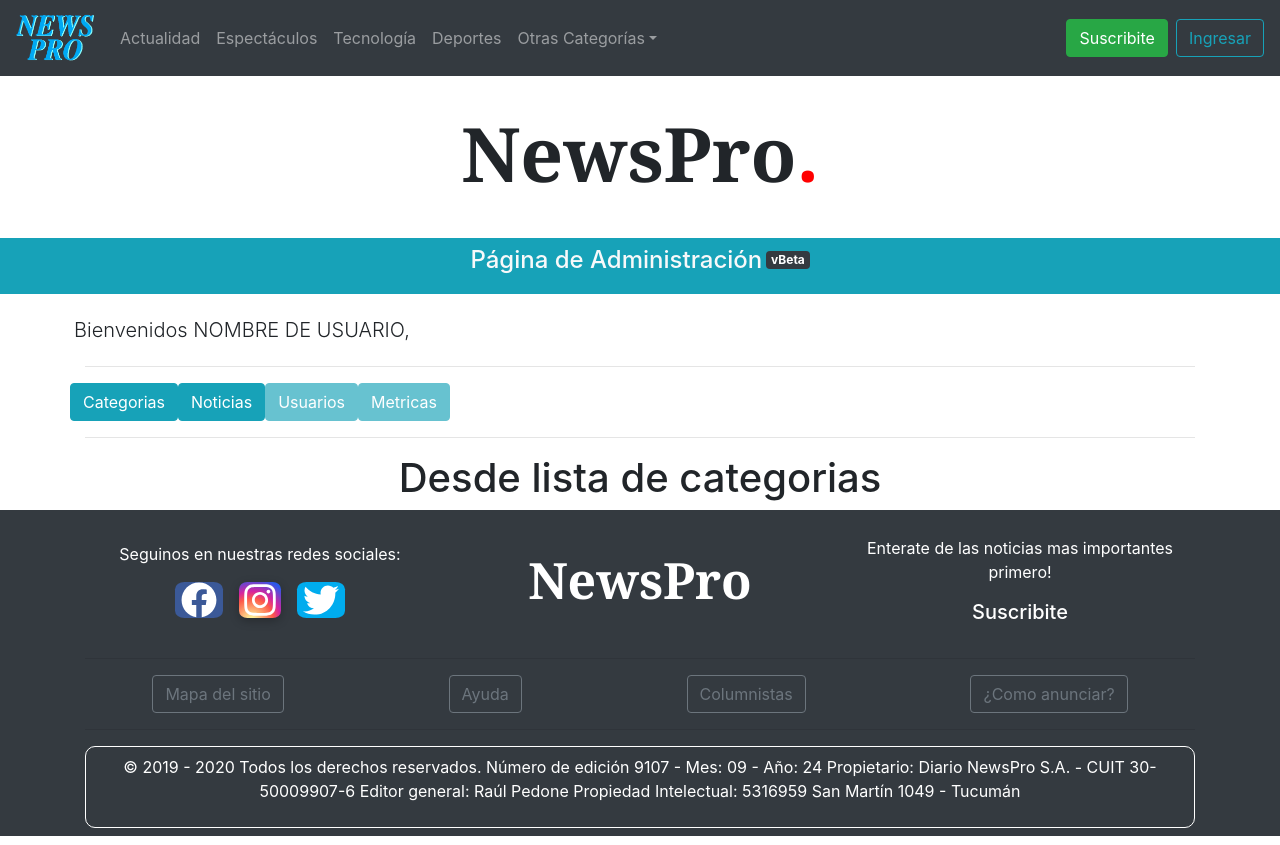
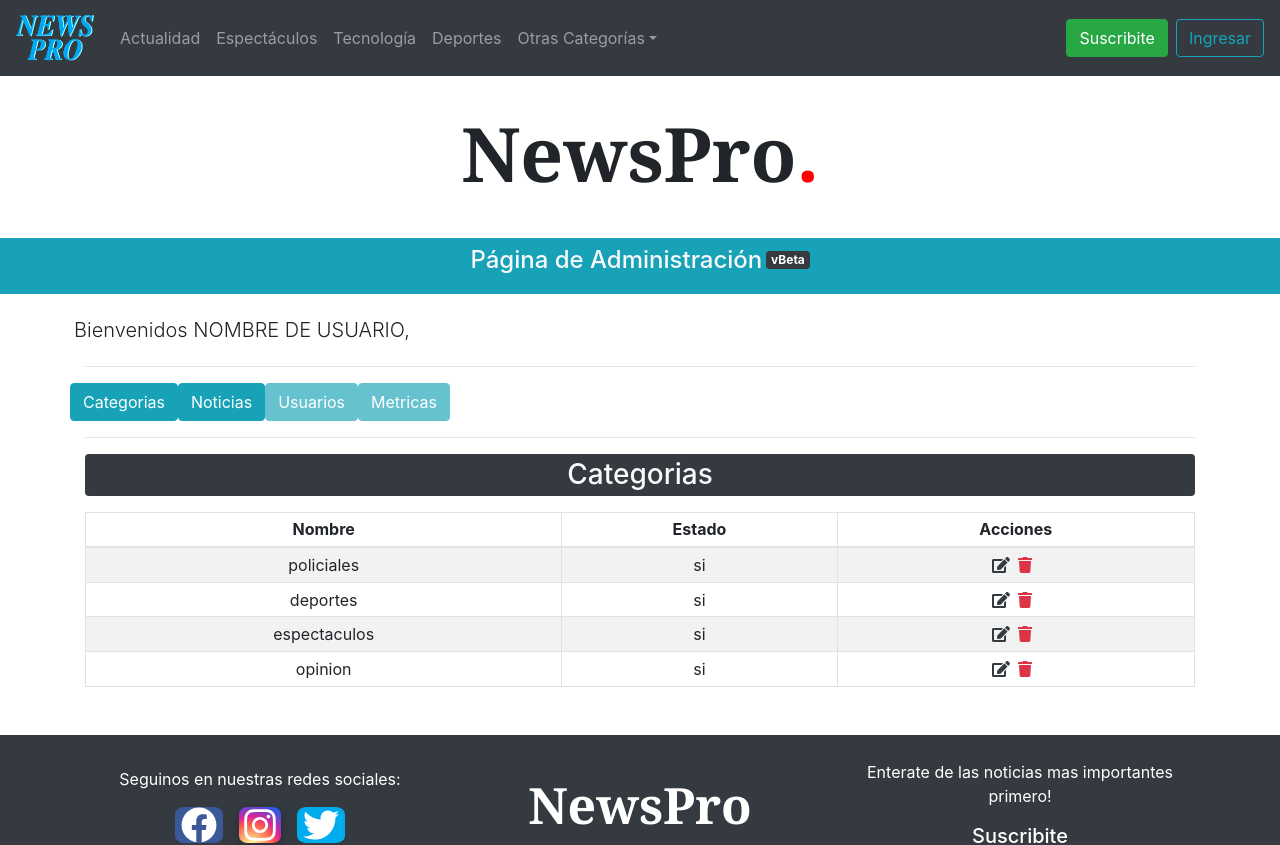
Before and after one commit to MChanoM/ProyectoFinal, a React (Create React App) app: page /admin in a window 1280 px wide. Shown: the top 845 px of the page. Built offline with nearby package versions, Linux system fonts and the light colour scheme.

Commit message:
pagina de admin ok

```diff
--- a/src/components/abm/PaginaAdmin.js
+++ b/src/components/abm/PaginaAdmin.js
@@ -1,19 +1,46 @@
-import React, { useState } from "react";
+import React, { Fragment, useState } from "react";
 import { Container, Col, Row, Nav, Badge, Button } from "react-bootstrap";
 import { BrowserRouter as Router, Switch, Route } from "react-router-dom";
+import Spinner from "../common/Spinner";
+import ListaCategorias from "./abmCategorias/ListaCategorias";
 import ListaNoticias from "./abmNoticias/ListaNoticias";
-import ListaCategorias from "./abmCategorias/ListaCategorias";
-import Spinner from "../common/Spinner";
 
 const PaginaAdmin = () => {
   const [opc, setOpc] = useState("cat");
   const [loader, setLoader] = useState(false);
 
+
+  const noticias = [
+    { id: "24", titulo:"ADsdkasdkñalskdañlksdñalkdasasñdka", autor: "maxi", descripcion: "blabla", categoria: "policiales", destacada:"true",publicada:"true" },
+    { id: "24", titulo:"ADsdkasdkñalskdañlksdñalkdasasñdka", autor: "maxi", descripcion: "blabla", categoria: "policiales", destacada:true,publicada:true },
+    { id: "24", titulo:"ADsdkasdkñalskdañlksdñalkdasasñdka", autor: "maxi", descripcion: "blabla", categoria: "policiales", destacada:true,publicada:true },
+    { id: "24", titulo:"ADsdkasdkñalskdañlksdñalkdasasñdka", autor: "maxi", descripcion: "blabla", categoria: "policiales", destacada:true,publicada:true },
+    { id: "24", titulo:"ADsdkasdkñalskdañlksdñalkdasasñdka", autor: "maxi", descripcion: "blabla", categoria: "policiales", destacada:true,publicada:true },
+    { id: "24", titulo:"ADsdkasdkñalskdañlksdñalkdasasñdka", autor: "maxi", descripcion: "blabla", categoria: "policiales", destacada:true,publicada:true },
+    { id: "24", titulo:"ADsdkasdkñalskdañlksdñalkdasasñdka", autor: "maxi", descripcion: "blabla", categoria: "policiales", destacada:true,publicada:true },
+    { id: "24", titulo:"ADsdkasdkñalskdañlksdñalkdasasñdka", autor: "maxi", descripcion: "blabla", categoria: "policiales", destacada:true,publicada:true },
+    { id: "24", titulo:"ADsdkasdkñalskdañlksdñalkdasasñdka", autor: "maxi", descripcion: "blabla", categoria: "policiales", destacada:true,publicada:true },
+    { id: "24", titulo:"ADsdkasdkñalskdañlksdñalkdasasñdka", autor: "maxi", descripcion: "blabla", categoria: "policiales", destacada:true,publicada:true },
+    { id: "24", titulo:"ADsdkasdkñalskdañlksdñalkdasasñdka", autor: "maxi", descripcion: "blabla", categoria: "policiales", destacada:true,publicada:true },
+    { id: "24", titulo:"ADsdkasdkñalskdañlksdñalkdasasñdka", autor: "maxi", descripcion: "blabla", categoria: "policiales", destacada:true,publicada:true },
+    { id: "24", titulo:"ADsdkasdkñalskdañlksdñalkdasasñdka", autor: "maxi", descripcion: "blabla", categoria: "policiales", destacada:true,publicada:true },
+
+  ];
+
+  const categorias = [
+    { nombre: "policiales", activa: "si"},
+    { nombre: "deportes", activa: "si" },
+    { nombre: "espectaculos", activa: "si" },
+    { nombre: "opinion", activa: "si" },
+  ];
+
+
+
   const handleOpc = (opcion) => {
     setTimeout(() => {
       setOpc(opcion);
       setLoader(false);
-    }, 2000);
+    }, 1000);
   };
 
   const cargarOpcion = () => {
@@ -25,9 +52,9 @@
       );
     } else {
       if (opc === "cat") {
-        return <ListaCategorias></ListaCategorias>;
+        return <ListaCategorias categorias={categorias}></ListaCategorias>;
       } else {
-        return <ListaNoticias></ListaNoticias>;
+        return <ListaNoticias noticias={noticias}></ListaNoticias>;
       }
     }
   };
@@ -86,8 +113,9 @@
           </Nav>
         </Row>
         <hr></hr>
-        <Row className="d-flex justify-content-center">{cargarOpcion()}</Row>
+        <section className="">{cargarOpcion()}</section>
       </Container>
+
     </div>
   );
 };
--- /dev/null
+++ b/src/components/abm/abmCategorias/ItemCategoria.js
@@ -0,0 +1,24 @@
+import React from "react";
+import { FontAwesomeIcon } from "@fortawesome/react-fontawesome";
+import { faTrash, faEdit } from "@fortawesome/free-solid-svg-icons";
+import { Link } from "react-router-dom";
+
+const ItemCategoria = (props) => {
+  return (
+    <tr>
+      <td>{props.item.nombre}</td>
+      <td>{props.item.activa}</td>
+      <td> <Link to={"/"} className="mr-2 text-dark">
+        <FontAwesomeIcon icon={faEdit}></FontAwesomeIcon>
+      </Link>
+
+
+      <Link to={"/"} className="mr-2 text-danger">
+        <FontAwesomeIcon icon={faTrash}></FontAwesomeIcon>
+      </Link>
+      </td>
+    </tr>
+  );
+};
+
+export default ItemCategoria;
--- a/src/components/abm/abmCategorias/ListaCategorias.js
+++ b/src/components/abm/abmCategorias/ListaCategorias.js
@@ -1,11 +1,28 @@
-import React from 'react';
+import React from "react";
+import { Table } from "react-bootstrap";
+import ItemCategoria from "./ItemCategoria";
 
-const ListaCategorias = () => {
-    return (
-        <div>
-            <h1>Desde lista de categorias</h1>
-        </div>
-    );
+const ListaCategorias = (props) => {
+  return (
+    <div>
+      <h3 className="text-center my-3 bg-dark text-light rounded p-1">Categorias</h3>
+      <Table className="text-center mb-5" responsive striped bordered hove size="sm">
+        <thead>
+          <tr>
+            <th>Nombre</th>
+            <th>Estado</th>
+            <th>Acciones</th>
+
+          </tr>
+        </thead>
+        <tbody>
+            {props.categorias.map((item,pos)=>{
+                return(<ItemCategoria key={pos} item={item}></ItemCategoria>)
+            })}
+        </tbody>
+      </Table>
+    </div>
+  );
 };
 
 export default ListaCategorias;
--- /dev/null
+++ b/src/components/abm/abmNoticias/ItemNoticia.js
@@ -0,0 +1,41 @@
+import React from "react";
+import { Form, ListGroup } from "react-bootstrap";
+import { FontAwesomeIcon } from "@fortawesome/react-fontawesome";
+import {
+  faStar,
+  faEye,
+  faTrash,
+  faEdit,
+} from "@fortawesome/free-solid-svg-icons";
+import { Link } from "react-router-dom";
+
+const ItemNoticia = (props) => {
+  return (
+    <tr>
+      <td>{props.item.id}</td>
+      <td>{props.item.titulo}</td>
+      <td>{props.item.autor}</td>
+      <td>{props.item.descripcion}</td>
+      <td>{props.item.categoria}</td>
+      <td>
+        <Link to={"/"} className="mr-2 text-success">
+          <FontAwesomeIcon icon={faEye}></FontAwesomeIcon>
+        </Link>
+        <Link to={"/"} className="mr-2 text-dark">
+          <FontAwesomeIcon
+            className="text-warning"
+            icon={faStar}
+          ></FontAwesomeIcon>
+        </Link>
+        <Link to={"/"} className="mr-2 text-dark">
+          <FontAwesomeIcon icon={faEdit}></FontAwesomeIcon>
+        </Link>
+        <Link to={"/"} className="mr-2 text-danger">
+          <FontAwesomeIcon icon={faTrash}></FontAwesomeIcon>
+        </Link>
+      </td>
+    </tr>
+  );
+};
+
+export default ItemNoticia;
--- a/src/components/abm/abmNoticias/ListaNoticias.js
+++ b/src/components/abm/abmNoticias/ListaNoticias.js
@@ -1,9 +1,31 @@
 import React from 'react';
+import { Table } from "react-bootstrap";
+import ItemNoticia from "./ItemNoticia";
 
-const ListaNoticias = () => {
+const ListaNoticias = (props) => {
+
+
     return (
         <div>
-            <h1>Desde lista de noticias</h1>
+            <h2 className="text-center my-3 bg-dark text-light rounded p-1">Lista de Noticias</h2>
+            <Table className="text-center mb-5" responsive striped bordered hove size="sm">
+        <thead>
+          <tr>
+            <th>Id</th>
+            <th>Titulo</th>
+            <th>Autor</th>
+            <th>Descripcion</th>
+            <th>Categoria</th>
+            <th>Acciones</th>
+          </tr>
+        </thead>
+        <tbody>
+            {props.noticias.map((item,pos)=>{
+                return(<ItemNoticia key={pos} item={item}></ItemNoticia>)
+            })}
+        </tbody>
+      </Table>
+
         </div>
     );
 };
--- a/src/spinner.css
+++ b/src/spinner.css
@@ -19,7 +19,7 @@
     display: block;
     width: 25%;
     height: 25%;
-    background-color:rgb(201, 25, 25);
+    background-color:black;
     border-radius: 100%;
     animation: sk-chase-dot-before 2.0s infinite ease-in-out both;
   }
```
Also changed, not shown: src/App.css (line endings or trailing spaces).
